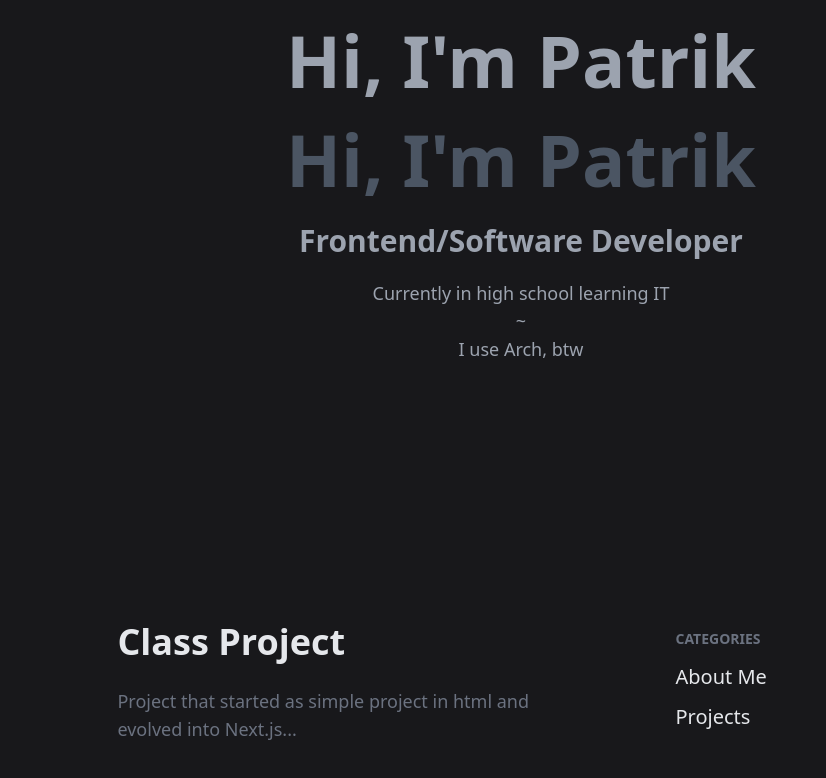
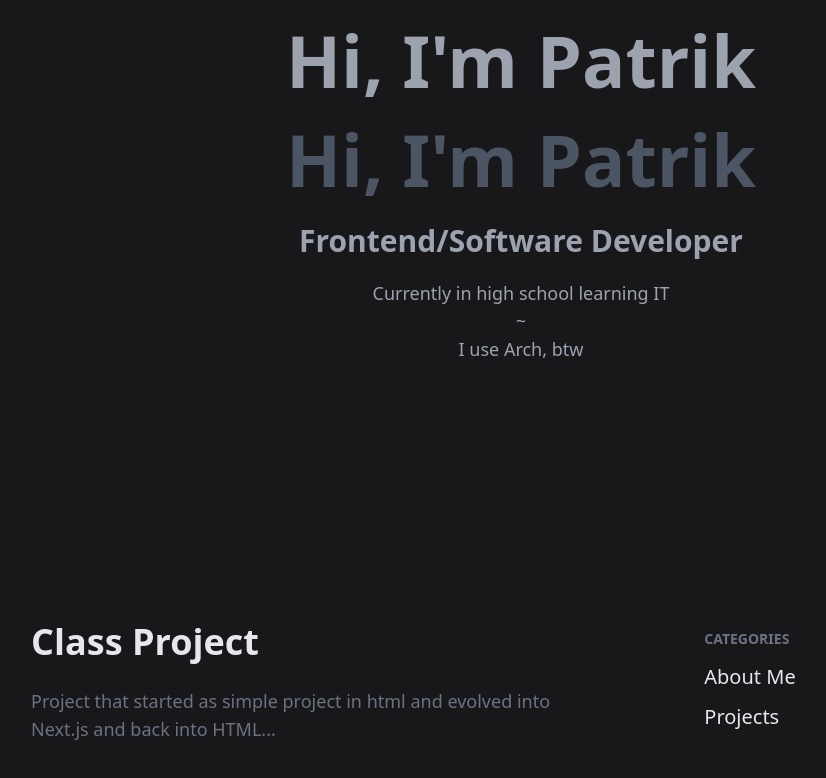
Before and after one commit to kirousek/kirousek.eu, a Next.js app: page / in a window 1280 px wide. Shown: the part 348-1126 px from the top of the page, without its empty margins (119-945 px from the left). Built offline with nearby package versions, Linux system fonts and the light colour scheme.

Commit message:
Change text in article overview

```diff
--- a/app/page.tsx
+++ b/app/page.tsx
@@ -34,7 +34,7 @@ export default function Home() {
                                   Class Project
                               </h2>
                               <p className="my-5 text-lg text-gray-500">
-                                  Project that started as simple project in html and evolved into Next.js...
+                                  Project that started as simple project in html and evolved into Next.js and back into HTML...
                               </p>
                           </Link>
                       </div>
--- a/app/projects/page.tsx
+++ b/app/projects/page.tsx
@@ -25,7 +25,7 @@ export default function Home() {
                                   Class Project
                               </h2>
                               <p className="my-5 text-lg text-gray-500">
-                                  Project that started as simple project in html and evolved into Next.js...
+                                  Project that started as simple project in html and evolved into Next.js and back into HTML...
                               </p>
                           </Link>
                       </div>
```
